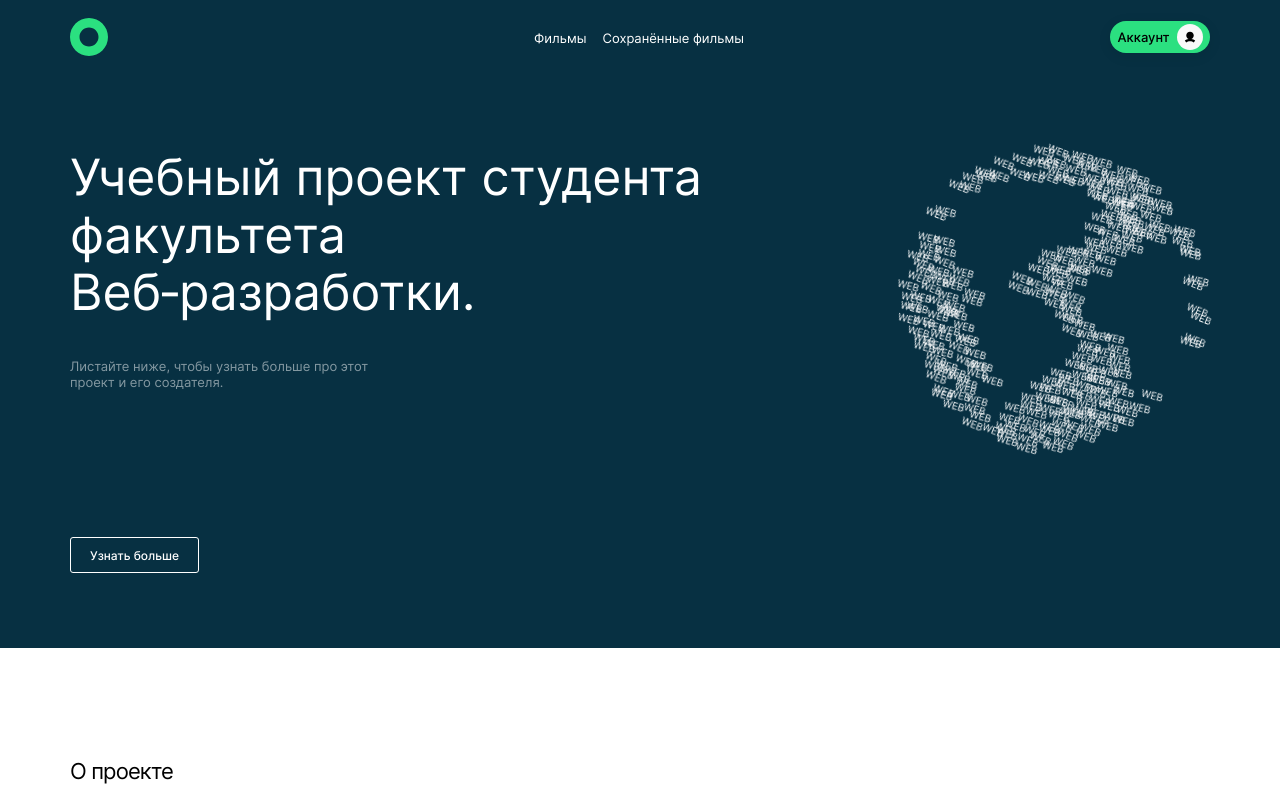
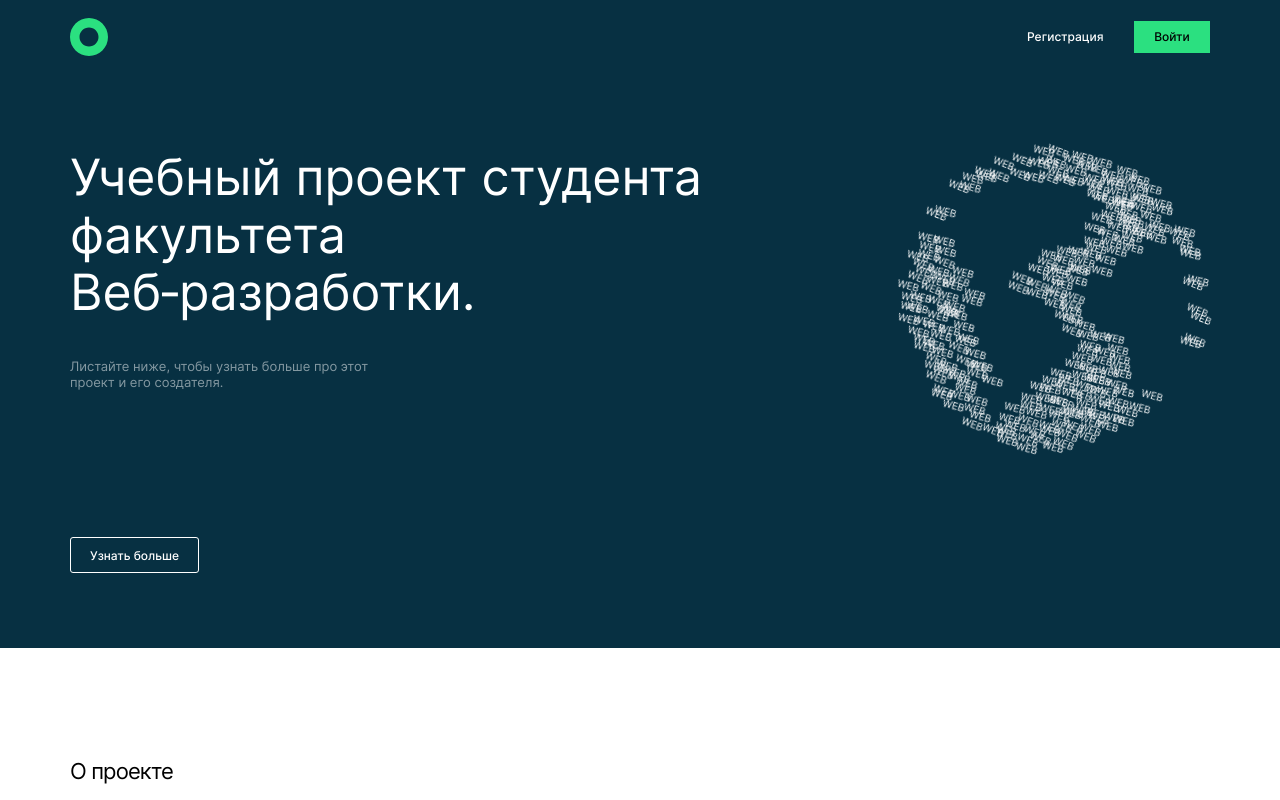
Before and after one commit to Julia797/movies-explorer-frontend, a React (Create React App) app: page / in a window 1280 px wide. Shown: the top 800 px of the page. Built offline with nearby package versions, Linux system fonts and the light colour scheme.

Commit message:
испр логики зареганного

```diff
--- a/src/components/Checkbox/Checkbox.jsx
+++ b/src/components/Checkbox/Checkbox.jsx
@@ -1,8 +1,6 @@
 import './Checkbox.css'
 
-function Checkbox({ }) {
-
-
+function Checkbox() {
 
   return (
     <>
--- a/src/components/Header/Header.jsx
+++ b/src/components/Header/Header.jsx
@@ -4,16 +4,6 @@ import logo from '../../images/header-logo.svg';
 import { useState } from 'react';
 
 function Header({ nameHeader, loggedIn, onClick }) {
-  const [isOpen, setIsOpen] = useState(false)
-
-  function handleLikeClick() {
-
-    if (isOpen) {
-      setIsOpen(false)
-    } else {
-      setIsOpen(true)
-    }
-  }
 
   return (
     <header className={nameHeader === "movies" || nameHeader === "saved-movies" || nameHeader === "profile" ?
@@ -22,26 +12,26 @@ function Header({ nameHeader, loggedIn, onClick }) {
       <ul className="header__navigation">
           <li>
             <Link to={'/movies'} className={nameHeader === "movies" || nameHeader === "profile" ?
-              "header__films header__films_bold" : nameHeader === "saved-movies" ? "header__films" : nameHeader === 'home' && !loggedIn ?
+              "header__films header__films_bold" : nameHeader === "saved-movies" ? "header__films" : nameHeader === 'home' && loggedIn ?
               "header__films header__films_in" : "header__films header__none"}>Фильмы</Link></li>
           <li>
             <Link to={'/saved-movies'} className={nameHeader === "movies" || nameHeader === "profile" ?
-             "header__films-save" : nameHeader === 'home' && !loggedIn ? "header__films-save header__films-save_in" : nameHeader === "saved-movies" ?
+             "header__films-save" : nameHeader === 'home' && loggedIn ? "header__films-save header__films-save_in" : nameHeader === "saved-movies" ?
              "header__films-save header__filmsfilms-save_bold" : "header__films-save header__none"}>Сохранённые фильмы</Link></li>
         </ul>
 
         <Link to={'/profile'} className={nameHeader === "movies" || nameHeader === "saved-movies" || nameHeader === "profile" ?
-          "header__linkAcc" : nameHeader === 'home' && !loggedIn ? "header__linkAcc header__linkAcc_in" : "header__none"}>Аккаунт <div className='header__account'>
+          "header__linkAcc" : nameHeader === 'home' && loggedIn ? "header__linkAcc header__linkAcc_in" : "header__none"}>Аккаунт <div className='header__account'>
             </div></Link>
 
 
       <ul className={nameHeader === "movies" || nameHeader === "saved-movies" || nameHeader === "profile" ?
-        "header__loginRegistration header__none" : nameHeader === 'home' && !loggedIn ? "header__loginRegistration header__none" : "header__loginRegistration"}>
+        "header__loginRegistration header__none" : nameHeader === 'home' && loggedIn ? "header__loginRegistration header__none" : "header__loginRegistration"}>
           <li><Link to={'/sign-up'} className="header__registration">Регистрация</Link></li>
           <li><Link to={'/sign-in'} className="header__login link">Войти</Link></li>
       </ul>
 
-      <button type='button' className={nameHeader === 'home' && !loggedIn ? "header__burger header__burger_white" : nameHeader === "home" ?
+      <button type='button' className={nameHeader === 'home' && loggedIn ? "header__burger header__burger_white" : nameHeader === "home" ?
        "header__burger header__burger_close" : "header__burger"} onClick={onClick}></button>
     </header>
   );
```
